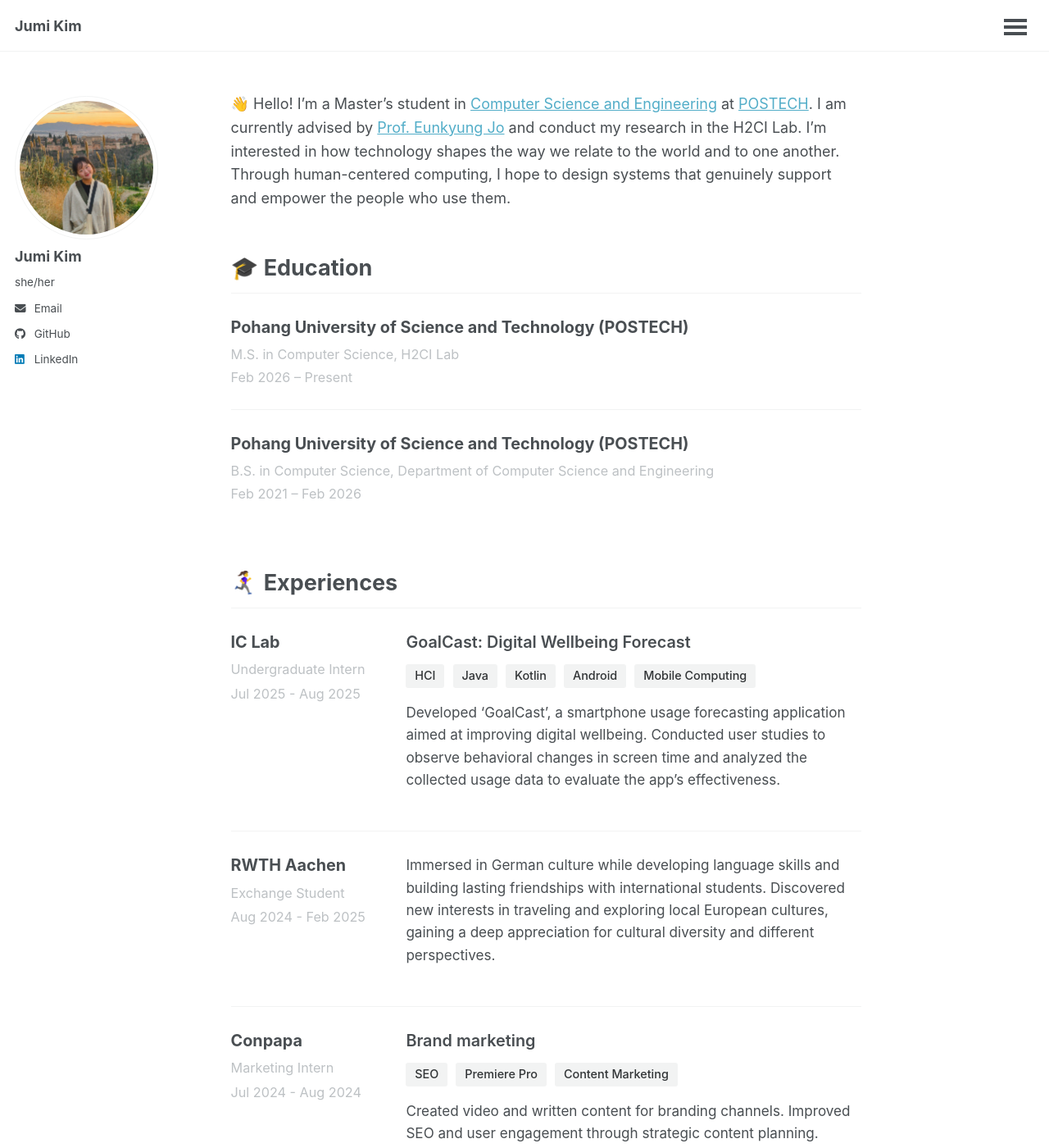
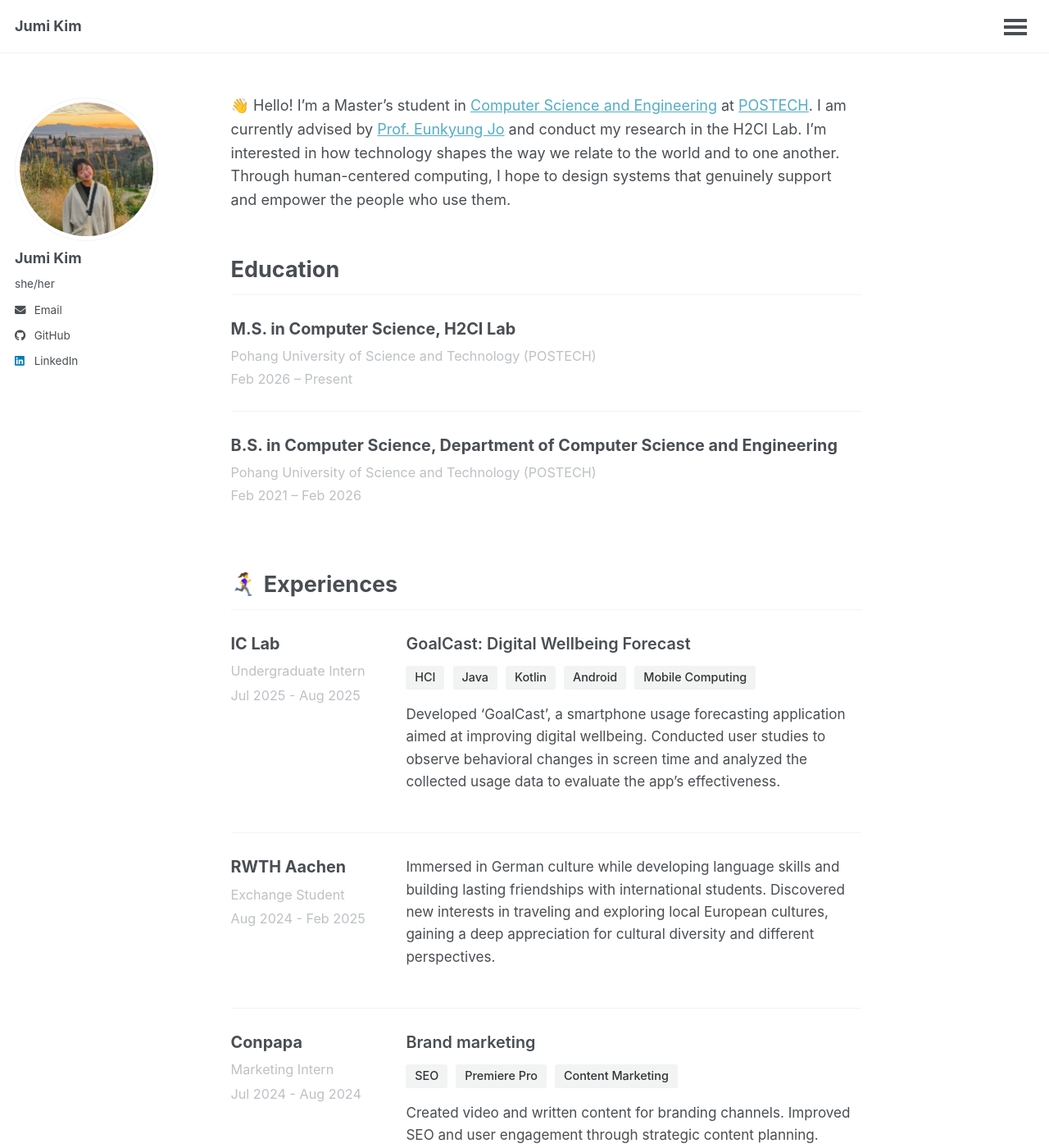
Before and after one commit to jglosa/jglosa.github.io, a Jekyll site: the page built from _pages/about.md, in a window 1280 px wide and 1400 px high. Shown: the whole window at 82% size. Built offline with Jekyll 4.4.1, drawn with Linux system fonts in a browser that asks for light colours; a script bundle is joined from its source files by our own code; library files that are not in the unit come from our copies.

Commit message:
name to button

```diff
--- a/_includes/masthead.html
+++ b/_includes/masthead.html
@@ -5,7 +5,7 @@
       <nav id="site-nav" class="greedy-nav">
         <button><span class="navicon"></span></button>
         <ul class="visible-links">
-          <li class="masthead__menu-item masthead__menu-item--lg persist {% if page.url == '/' or page.url == '/index.html' %}selected{% endif %}">
+          <li class="masthead__menu-item masthead__menu-item--lg persist">
             <a href="{{ base_path }}/">{{ site.title }}</a>
           </li>
           {% for link in site.data.navigation.main %}
--- a/_layouts/portfolio.html
+++ b/_layouts/portfolio.html
@@ -39,15 +39,15 @@
         <!-- Education Section -->
         {% if page.education %}
         <div class="content-section">
-          <h2 class="section-title">🎓 Education</h2>
+          <h2 class="section-title">Education</h2>
           <div class="experience-group">
             {% for edu in page.education %}
             <div style="padding-bottom: 1.5rem; margin-bottom: 1.5rem; {% unless forloop.last %}border-bottom: 1px solid var(--global-border-color);{% endunless %}">
               <div style="font-size: 1.1rem; font-weight: 700; color: var(--global-text-color); margin-bottom: 0.3rem;">
-                {{ edu.school }}
+                {% if edu.degree %}{{ edu.degree }}{% endif %}{% if edu.degree and edu.department %}, {% endif %}{% if edu.department %}{{ edu.department }}{% endif %}
               </div>
               <div style="color: var(--global-text-color-light); font-size: 0.9rem; margin-bottom: 0.2rem;">
-                {% if edu.degree %}{{ edu.degree }}{% endif %}{% if edu.degree and edu.department %}, {% endif %}{% if edu.department %}{{ edu.department }}{% endif %}
+                {{ edu.school }}
               </div>
               <div style="color: var(--global-text-color-light); font-size: 0.9rem;">
                 {{ edu.date }}
--- a/_sass/layout/_masthead.scss
+++ b/_sass/layout/_masthead.scss
@@ -86,11 +86,18 @@
   border-bottom: 2px solid var(--global-text-color);
 }
 
-/* 왼쪽 위 이름은 언제나 클릭 가능하게 예외 처리 */
-.masthead__menu-item.masthead__menu-item--lg.selected a {
-  pointer-events: auto;
-  cursor: pointer;
-  border-bottom: none;
+/* 왼쪽 위 이름(Logo)을 위한 독립적인 스타일 */
+.masthead__menu-item--lg a {
+  pointer-events: auto !important; /* 무조건 클릭 가능하게 강제 */
+  cursor: pointer !important;
+  text-decoration: none !important;
+  border-bottom: 2px solid transparent !important; /* 마우스 오버 시 부드러운 등장을 위해 투명 밑줄을 미리 깔아둠 */
+  transition: border-bottom 0.2s ease-in-out;
+}
+
+/* 이름에 마우스가 닿았을 때(Hover) 밑줄 긋기 */
+.masthead__menu-item--lg a:hover {
+  border-bottom: 2px solid var(--global-text-color) !important;
 }
 
 /* 다크모드/라이트모드 토글 버튼을 가장 오른쪽으로 밀어내기 */
```
